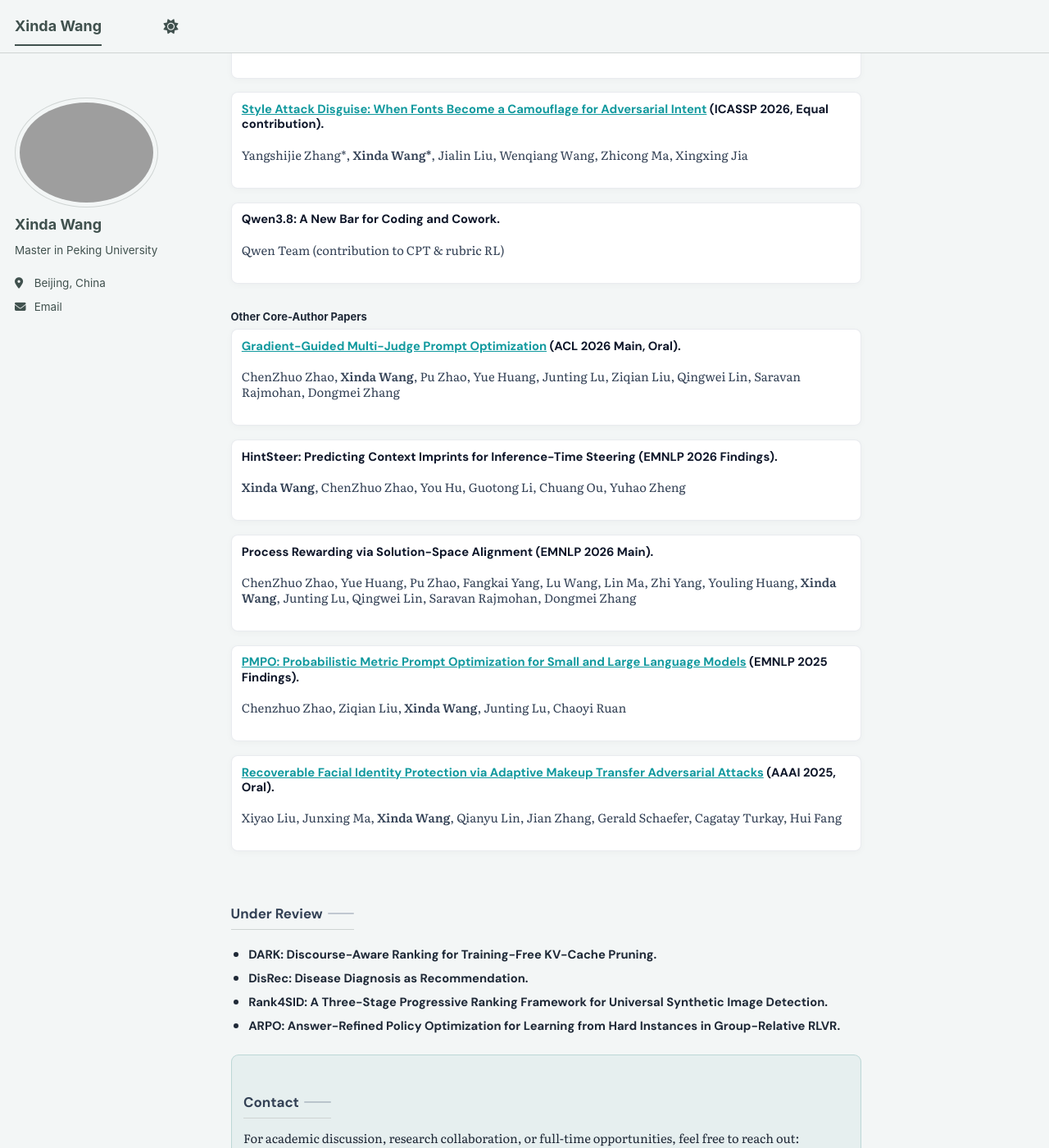
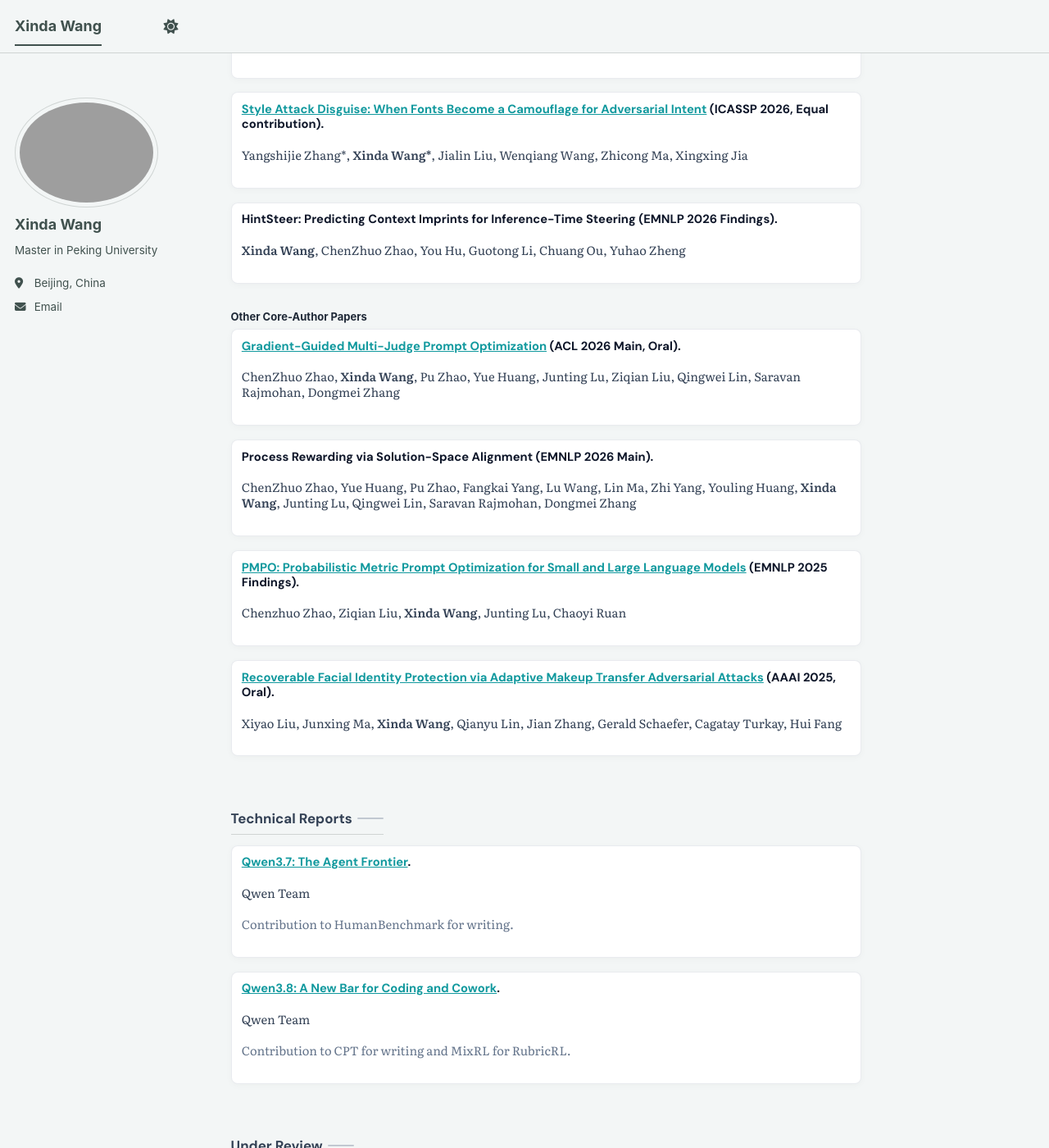
Before and after one commit to xindaaW/xindaaW.github.io, a Jekyll site: the page built from _pages/about.md, in a window 1280 px wide and 1400 px high, scrolled down 1426 px. Shown: the whole window at 82% size. Built offline with Jekyll 4.4.1, drawn with Linux system fonts in a browser that asks for light colours; a script bundle is joined from its source files by our own code; library files that are not in the unit come from our copies.

Commit message:
refine publication groups and technical reports

```diff
--- a/_pages/about.md
+++ b/_pages/about.md
@@ -71,8 +71,8 @@ redirect_from:
       <p class="pub-card__authors">Yangshijie Zhang*, <strong>Xinda Wang*</strong>, Jialin Liu, Wenqiang Wang, Zhicong Ma, Xingxing Jia</p>
     </li>
     <li class="pub-card">
-      <p class="pub-card__title">Qwen3.8: A New Bar for Coding and Cowork.</p>
-      <p class="pub-card__authors">Qwen Team (contribution to CPT &amp; rubric RL)</p>
+      <p class="pub-card__title">HintSteer: Predicting Context Imprints for Inference-Time Steering (EMNLP 2026 Findings).</p>
+      <p class="pub-card__authors"><strong>Xinda Wang</strong>, ChenZhuo Zhao, You Hu, Guotong Li, Chuang Ou, Yuhao Zheng</p>
     </li>
   </ul>
 
@@ -81,10 +81,6 @@ redirect_from:
     <li class="pub-card">
       <p class="pub-card__title"><a href="https://aclanthology.org/2026.acl-long.1089/" target="_blank" rel="noopener">Gradient-Guided Multi-Judge Prompt Optimization</a> (ACL 2026 Main, Oral).</p>
       <p class="pub-card__authors">ChenZhuo Zhao, <strong>Xinda Wang</strong>, Pu Zhao, Yue Huang, Junting Lu, Ziqian Liu, Qingwei Lin, Saravan Rajmohan, Dongmei Zhang</p>
-    </li>
-    <li class="pub-card">
-      <p class="pub-card__title">HintSteer: Predicting Context Imprints for Inference-Time Steering (EMNLP 2026 Findings).</p>
-      <p class="pub-card__authors"><strong>Xinda Wang</strong>, ChenZhuo Zhao, You Hu, Guotong Li, Chuang Ou, Yuhao Zheng</p>
     </li>
     <li class="pub-card">
       <p class="pub-card__title">Process Rewarding via Solution-Space Alignment (EMNLP 2026 Main).</p>
@@ -97,6 +93,22 @@ redirect_from:
     <li class="pub-card">
       <p class="pub-card__title"><a href="https://doi.org/10.1609/aaai.v39i1.32031" target="_blank" rel="noopener">Recoverable Facial Identity Protection via Adaptive Makeup Transfer Adversarial Attacks</a> (AAAI 2025, Oral).</p>
       <p class="pub-card__authors">Xiyao Liu, Junxing Ma, <strong>Xinda Wang</strong>, Qianyu Lin, Jian Zhang, Gerald Schaefer, Cagatay Turkay, Hui Fang</p>
+    </li>
+  </ul>
+</section>
+
+<section class="home-section">
+  <h2>Technical Reports</h2>
+  <ul class="pub-cards">
+    <li class="pub-card">
+      <p class="pub-card__title"><a href="https://scholar.google.com/citations?view_op=view_citation&amp;hl=en&amp;user=7U0_-4cAAAAJ&amp;citation_for_view=7U0_-4cAAAAJ:roLk4NBRz8UC" target="_blank" rel="noopener">Qwen3.7: The Agent Frontier</a>.</p>
+      <p class="pub-card__authors">Qwen Team</p>
+      <p class="pub-card__contribution">Contribution to HumanBenchmark for writing.</p>
+    </li>
+    <li class="pub-card">
+      <p class="pub-card__title"><a href="https://scholar.google.com/citations?view_op=view_citation&amp;hl=en&amp;user=7U0_-4cAAAAJ&amp;citation_for_view=7U0_-4cAAAAJ:LkGwnXOMwfcC" target="_blank" rel="noopener">Qwen3.8: A New Bar for Coding and Cowork</a>.</p>
+      <p class="pub-card__authors">Qwen Team</p>
+      <p class="pub-card__contribution">Contribution to CPT for writing and MixRL for RubricRL.</p>
     </li>
   </ul>
 </section>
--- a/assets/css/main.scss
+++ b/assets/css/main.scss
@@ -237,6 +237,13 @@
   line-height: 1.28;
 }
 
+.pub-card__contribution {
+  margin: 0.18rem 0 0;
+  color: #64748b;
+  font-size: 0.58rem;
+  line-height: 1.28;
+}
+
 .home-note {
   margin-top: 0.46rem;
   color: #475569;
```
